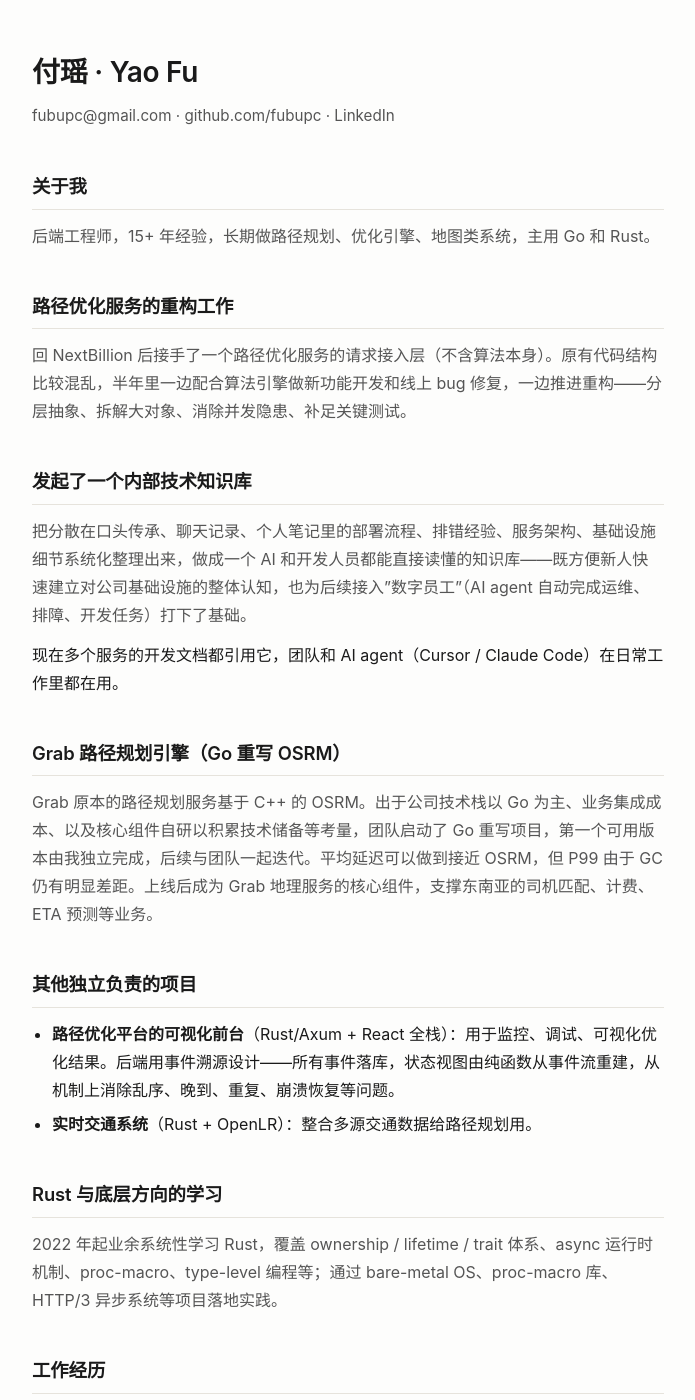
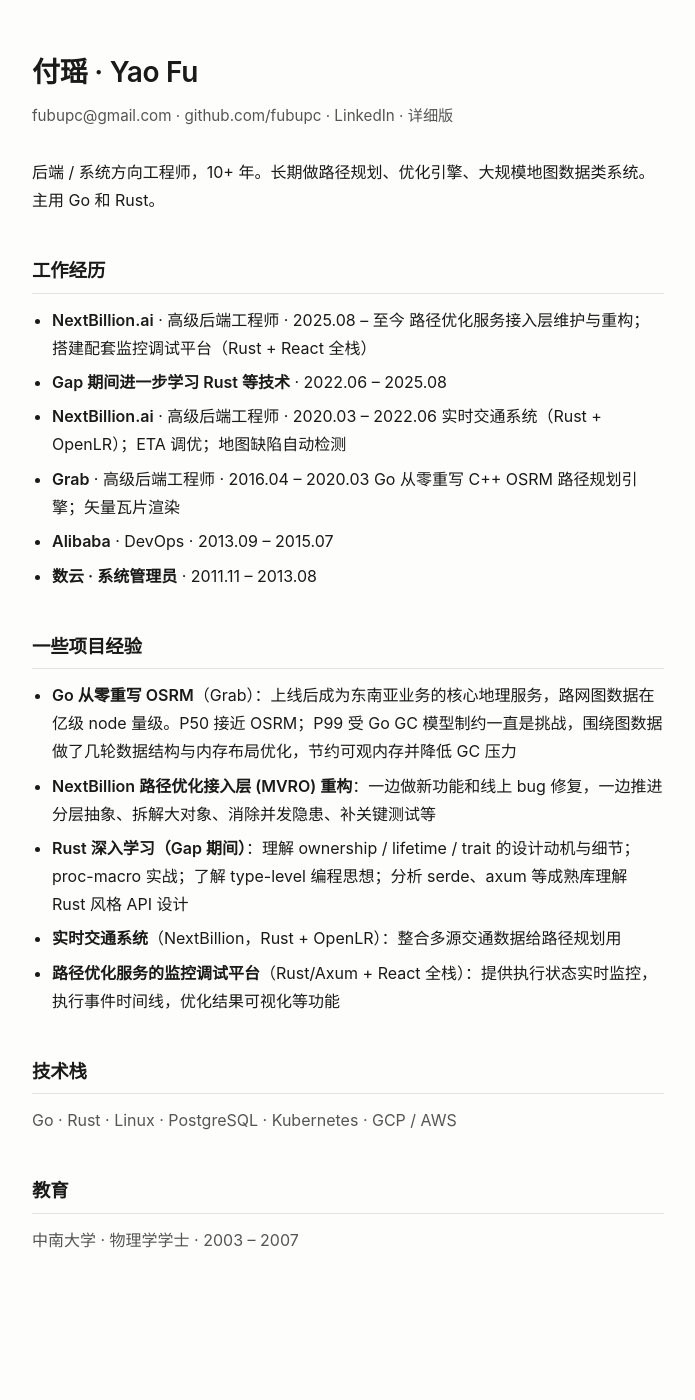
Before and after one commit to fubupc/fubupc.github.io, a Jekyll site: the page built from index.md, in a window 1280 px wide and 1400 px high. Shown: the whole window, without its empty margins (292-987 px from the left). Built offline with Jekyll 4.4.1, drawn with Linux system fonts in a browser that asks for light colours; some of the changed text lies outside the part shown.

Commit message:
docs: split resume into concise homepage and detailed version
Move the long-form resume to resume.md and use the brief version as
the landing page. First-time visitors get a faster scan; the detailed
page remains accessible via cross-links between the two.

Co-Authored-By: Claude Opus 4.7 (1M context) <noreply@anthropic.com>

```diff
--- a/index.md
+++ b/index.md
@@ -6,57 +6,35 @@ description: 后端工程师，长期做路径规划、优化引擎、地图类
 
 # 付瑶 · Yao Fu
 
-[fubupc@gmail.com](mailto:fubupc@gmail.com) · [github.com/fubupc](https://github.com/fubupc) · [LinkedIn](https://www.linkedin.com/in/yao-fu-b8965271/)
+fubupc@gmail.com · [github.com/fubupc](https://github.com/fubupc) · [LinkedIn](https://www.linkedin.com/in/yao-fu-b8965271/) · [详细版](./resume.md)
 
-## 关于我
-
-后端工程师，15+ 年经验，长期做路径规划、优化引擎、地图类系统，主用 Go 和 Rust。
-
-## 路径优化服务的重构工作
-
-回 NextBillion 后接手了一个路径优化服务的请求接入层（不含算法本身）。原有代码结构比较混乱，半年里一边配合算法引擎做新功能开发和线上 bug 修复，一边推进重构——分层抽象、拆解大对象、消除并发隐患、补足关键测试。
-
-## 发起了一个内部技术知识库
-
-把分散在口头传承、聊天记录、个人笔记里的部署流程、排错经验、服务架构、基础设施细节系统化整理出来，做成一个 AI 和开发人员都能直接读懂的知识库——既方便新人快速建立对公司基础设施的整体认知，也为后续接入"数字员工"（AI agent 自动完成运维、排障、开发任务）打下了基础。
-
-现在多个服务的开发文档都引用它，团队和 AI agent（Cursor / Claude Code）在日常工作里都在用。
-
-## Grab 路径规划引擎（Go 重写 OSRM）
-
-Grab 原本的路径规划服务基于 C++ 的 OSRM。出于公司技术栈以 Go 为主、业务集成成本、以及核心组件自研以积累技术储备等考量，团队启动了 Go 重写项目，第一个可用版本由我独立完成，后续与团队一起迭代。平均延迟可以做到接近 OSRM，但 P99 由于 GC 仍有明显差距。上线后成为 Grab 地理服务的核心组件，支撑东南亚的司机匹配、计费、ETA 预测等业务。
-
-## 其他独立负责的项目
-
-- **路径优化平台的可视化前台**（Rust/Axum + React 全栈）：用于监控、调试、可视化优化结果。后端用事件溯源设计——所有事件落库，状态视图由纯函数从事件流重建，从机制上消除乱序、晚到、重复、崩溃恢复等问题。
-- **实时交通系统**（Rust + OpenLR）：整合多源交通数据给路径规划用。
-
-## Rust 与底层方向的学习
-
-2022 年起业余系统性学习 Rust，覆盖 ownership / lifetime / trait 体系、async 运行时机制、proc-macro、type-level 编程等；通过 bare-metal OS、proc-macro 库、HTTP/3 异步系统等项目落地实践。
+后端 / 系统方向工程师，10+ 年。长期做路径规划、优化引擎、大规模地图数据类系统。主用 Go 和 Rust。
 
 ## 工作经历
 
-**NextBillion.ai · 高级后端工程师** · 2025.08 – 至今
-:   路径优化服务的接入层维护与重构；可视化前台与对外 API 全栈开发
+- **NextBillion.ai** · 高级后端工程师 · 2025.08 – 至今
+  路径优化服务接入层维护与重构；搭建配套监控调试平台（Rust + React 全栈）
+- **Gap 期间进一步学习 Rust 等技术** · 2022.06 – 2025.08
+- **NextBillion.ai** · 高级后端工程师 · 2020.03 – 2022.06
+  实时交通系统（Rust + OpenLR）；ETA 调优；地图缺陷自动检测
+- **Grab** · 高级后端工程师 · 2016.04 – 2020.03
+  Go 从零重写 C++ OSRM 路径规划引擎；矢量瓦片渲染
+- **Alibaba** · DevOps · 2013.09 – 2015.07
+- **数云 · 系统管理员** · 2011.11 – 2013.08
 
-**自学 / 技术探索** · 2022.06 – 2025.08
-:   Rust 系统编程、proc-macro、async、type-level 编程；区块链；React
+## 一些项目经验
 
-**NextBillion.ai · 高级后端工程师** · 2020.03 – 2022.06
-:   实时交通系统（Rust + OpenLR）；ETA 调优；地图缺陷自动检测
+- **Go 从零重写 OSRM**（Grab）：上线后成为东南亚业务的核心地理服务，路网图数据在亿级 node 量级。P50 接近 OSRM；P99 受 Go GC 模型制约一直是挑战，围绕图数据做了几轮数据结构与内存布局优化，节约可观内存并降低 GC 压力
+- **NextBillion 路径优化接入层 (MVRO) 重构**：一边做新功能和线上 bug 修复，一边推进分层抽象、拆解大对象、消除并发隐患、补关键测试等
+- **Rust 深入学习（Gap 期间）**：理解 ownership / lifetime / trait 的设计动机与细节；proc-macro 实战；了解 type-level 编程思想；分析 serde、axum 等成熟库理解 Rust 风格 API 设计
+- **实时交通系统**（NextBillion，Rust + OpenLR）：整合多源交通数据给路径规划用
+- **路径优化服务的监控调试平台**（Rust/Axum + React 全栈）：提供执行状态实时监控，执行事件时间线，优化结果可视化等功能
 
-**Grab · 高级后端工程师** · 2016.04 – 2020.03
-:   Go 重写 OSRM 路径规划引擎；矢量地图瓦片渲染；ETA 预测优化
 
-**Alibaba · DevOps** · 2013.09 – 2015.07
+## 技术栈
 
-**数云 · 系统管理员** · 2011.11 – 2013.08
+Go · Rust · Linux · PostgreSQL · Kubernetes · GCP / AWS
 
 ## 教育
 
 中南大学 · 物理学学士 · 2003 – 2007
-
-## 技术栈
-
-Rust · Go · Python · JavaScript · PostgreSQL · Linux · Kubernetes · Docker · GCP / AWS
--- /dev/null
+++ b/resume.md
@@ -0,0 +1,81 @@
+---
+layout: default
+title: 付瑶 · Yao Fu — 详细版
+description: 后端工程师，长期做路径规划、优化引擎、地图类系统。
+---
+
+# 付瑶 · Yao Fu
+
+[fubupc@gmail.com](mailto:fubupc@gmail.com) · [github.com/fubupc](https://github.com/fubupc) · [LinkedIn](https://www.linkedin.com/in/yao-fu-b8965271/) · [简版](./)
+
+## 关于我
+
+后端 / 系统方向工程师，10+ 年经验，长期做路径规划、优化引擎、大规模地图数据类系统。主用 Go 和 Rust，对运行时性能、内存布局、并发模型有第一手生产经验。
+
+## Grab 路径规划引擎（从零用 Go 重写 OSRM）
+
+Grab 原本的路径规划基于 C++ OSRM，与公司以 Go 为主的服务栈集成成本高，且核心能力希望沉淀在内部。团队启动 Go 重写项目，第一个可用版本由我从零写出，上线后成为 Grab 东南亚地理服务的核心组件，支撑司机匹配、计费、ETA 等业务——量级上承载东南亚领先的网约车 / 外卖平台之一的路网请求。后续团队加入持续迭代。
+
+性能目标对标 C++ OSRM：
+
+- **P50 接近 OSRM**（数十公里 routing：OSRM ~1-2ms，Go 版 ~3-5ms），可接受代价换 FFI 消除与 Go 原生集成
+- **P99 是真正的挑战**（~300ms，受 Go GC 模型制约），调过 GOGC 等运行时参数但收益有限——本质是大只读图堆对象与 Go GC 的根本性冲突
+
+围绕 GC 和内存布局做的几个有代表性的设计决策：
+
+- **抛弃统一 `Location` interface，改用具体类型 `LatLng` struct + 按需实时计算 XY**。Go 的 interface 对每个值有 16B header，且非指针类型装入 interface 会逃逸到堆上——对于路网这种千万级 node 的场景，意味着上 GB 的额外开销和数量级更多的 GC 扫描对象。以时间换空间。
+- **设计 dense internal ID 索引层**。OSM 原始 node ID 是 64-bit 稀疏整数（按国家分 shard，印度 / 印尼这种最大 shard 已接近亿级 node），如果各下游数据结构（adjacency list、landmark、R-tree refs）都用 OSM ID 作 key，每个 hashmap 都是 GB 量级的浪费。引入一个 OSM ID → internal int32 的索引层，所有下游结构改为按 internal ID 索引的连续数组——同时省内存、提速、显著降低 GC 扫描对象数。
+
+- **进一步把 ID 索引压到极限**。识别出 OSM ID → internal ID 的 lookup 不在路由热路径上（路由本身走的是 internal ID），于是把这一层从 `map[int64]int32` 进一步替换为 sorted `[]int64` + 二分查找。在最大 shard 上单一索引从 ~3-4GB 降到 ~800MB，GC 对象数从数万降到 1。冷路径 ~5x lookup 变慢换数量级内存与 GC 收益。
+
+- **持续推动 Rust 重写方向的评估**。识别出 P99 是语言层面问题而非 tuning 能解决，ownership-based 内存管理对"load once, read many"的图数据是更合适的工具。重写最终未启动（业务 SLO 上 P99 对司机匹配场景可接受，团队带宽优先投在地图数据管线）。这个未解决的问题也是我后来系统性深入 Rust 的直接动机。
+
+## 其他独立负责的项目
+
+- **MVRO Portal — 路径优化服务的监控调试平台**（Rust/Axum + React 全栈，从零独立搭建）：订阅 MVRO 的 Pub/Sub 事件流落库，状态视图由纯函数从事件流投影重建——从机制上消除乱序、晚到、重复、崩溃恢复等问题；提供 DAG 时间线、解决方案地图可视化、请求对比等调试视图
+- **矢量地图瓦片渲染**（Grab）
+- **实时交通系统**（NextBillion，Rust + OpenLR）：整合多源交通数据给路径规划用
+
+## NextBillion 路径优化服务的重构
+
+回 NextBillion 后接手了一个路径优化服务的请求接入层（不含算法本身）。原有代码结构混乱，半年里一边配合算法引擎做新功能开发和线上 bug 修复，一边推进重构——分层抽象、拆解大对象、消除并发隐患、补足关键测试。
+
+## 内部技术知识库 / AI 协作基础设施
+
+把分散在口头传承、聊天记录、个人笔记里的部署流程、排错经验、服务架构、基础设施细节系统化整理成 AI 和开发人员都能直接读懂的知识库——既方便新人快速建立对公司基础设施的整体认知，也为后续接入"数字员工"（AI agent 自动完成运维、排障、开发任务）打下了基础。
+
+## Rust 与系统方向的深入
+
+2022 年起系统性学习 Rust，部分动机是想从根上回答"Grab 时代那个 GC tail latency 问题，用 Rust 是不是真的能消掉"。覆盖几个层面：
+
+- **语言核心机制的设计动机**：ownership / borrow rule 为什么这么设计（manage heap data 的本质）；lifetime 体系（reborrow 语义、`'a` vs `T: 'a` 的区别、scope lifetime）；trait 与 type system（associated type、object safety、HKT、existential type、orphan rule）
+- **proc-macro 实战**：完整通关 dtolnay 的 [proc-macro-workshop](https://github.com/dtolnay/proc-macro-workshop)（`derive(Builder)`、`derive(CustomDebug)`、`seq!`、`#[sorted]`、`#[bitfield]`）
+- **成熟库的源码与设计分析**：serde 的 `Deserialize` / `Deserializer` / `Visitor` 三 trait 设计；axum 的 extractor 依赖注入与 tower 的 `Service` trait 设计；从 RFC 角度理解 deref coercion 等
+- 较早期项目（时间稍久）：bare-metal OS（CS140e）、async runtime 机制 + 自实现 mpsc/oneshot/broadcast channel
+
+## 工作经历
+
+**NextBillion.ai · 高级后端工程师** · 2025.08 – 至今
+:   路径优化服务的接入层维护与重构；可视化前台与对外 API 全栈开发
+
+**Rust / 系统方向深入** · 2022.06 – 2025.08
+:   系统性学习 Rust 与底层方向：bare-metal OS、async 运行时、proc-macro、type-level 编程；区块链、React 等
+
+**NextBillion.ai · 高级后端工程师** · 2020.03 – 2022.06
+:   实时交通系统（Rust + OpenLR）；ETA 调优；地图缺陷自动检测
+
+**Grab · 高级后端工程师** · 2016.04 – 2020.03
+:   Go 重写 OSRM 路径规划引擎（核心贡献者）；矢量地图瓦片渲染；ETA 预测优化
+
+**Alibaba · DevOps** · 2013.09 – 2015.07
+
+**数云 · 系统管理员** · 2011.11 – 2013.08
+
+## 教育
+
+中南大学 · 物理学学士 · 2003 – 2007
+
+## 技术栈
+
+**Expert**: Go, Rust, Linux systems, large-scale graph / map data structures
+**Proficient**: Python, JavaScript/TypeScript, PostgreSQL, Kubernetes, Docker, GCP / AWS
```
